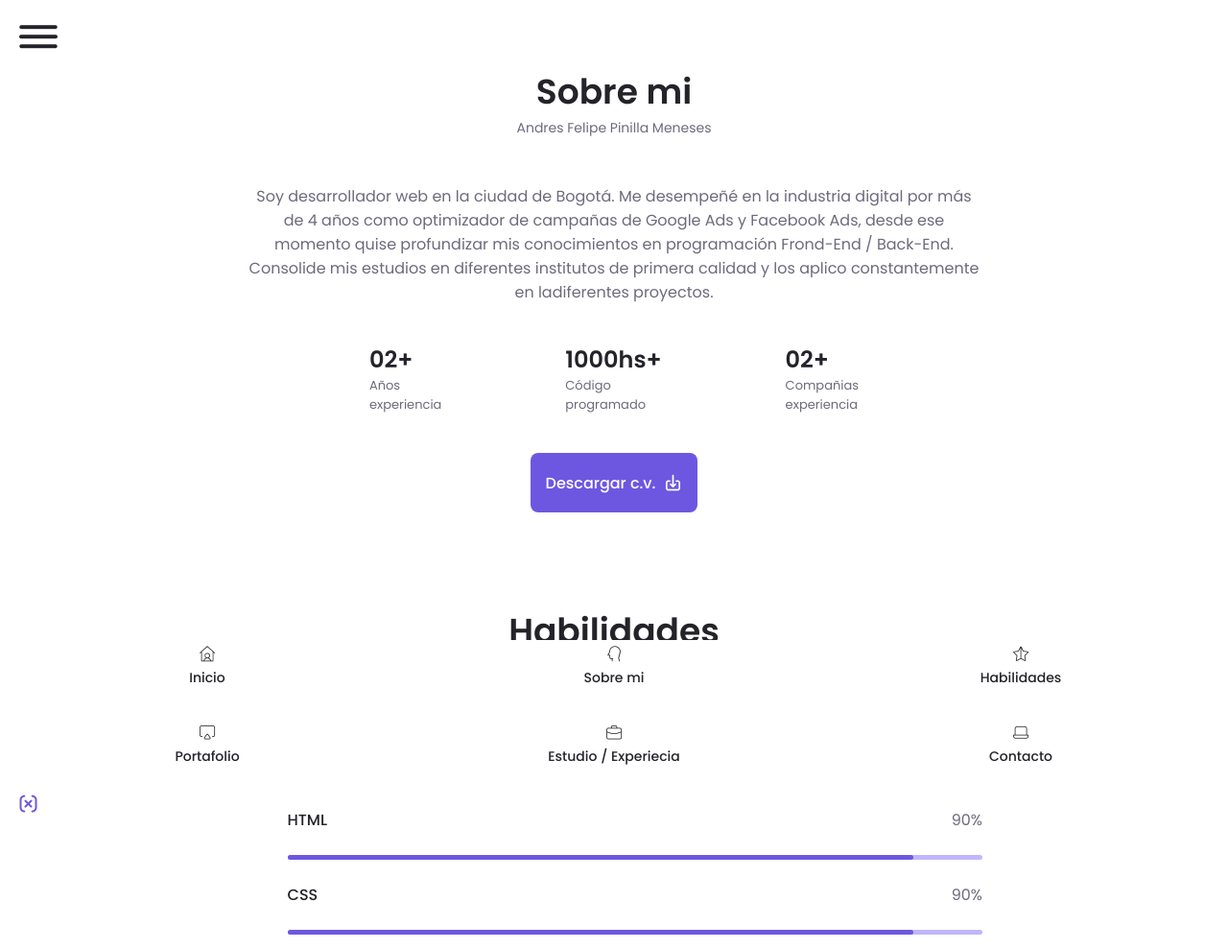
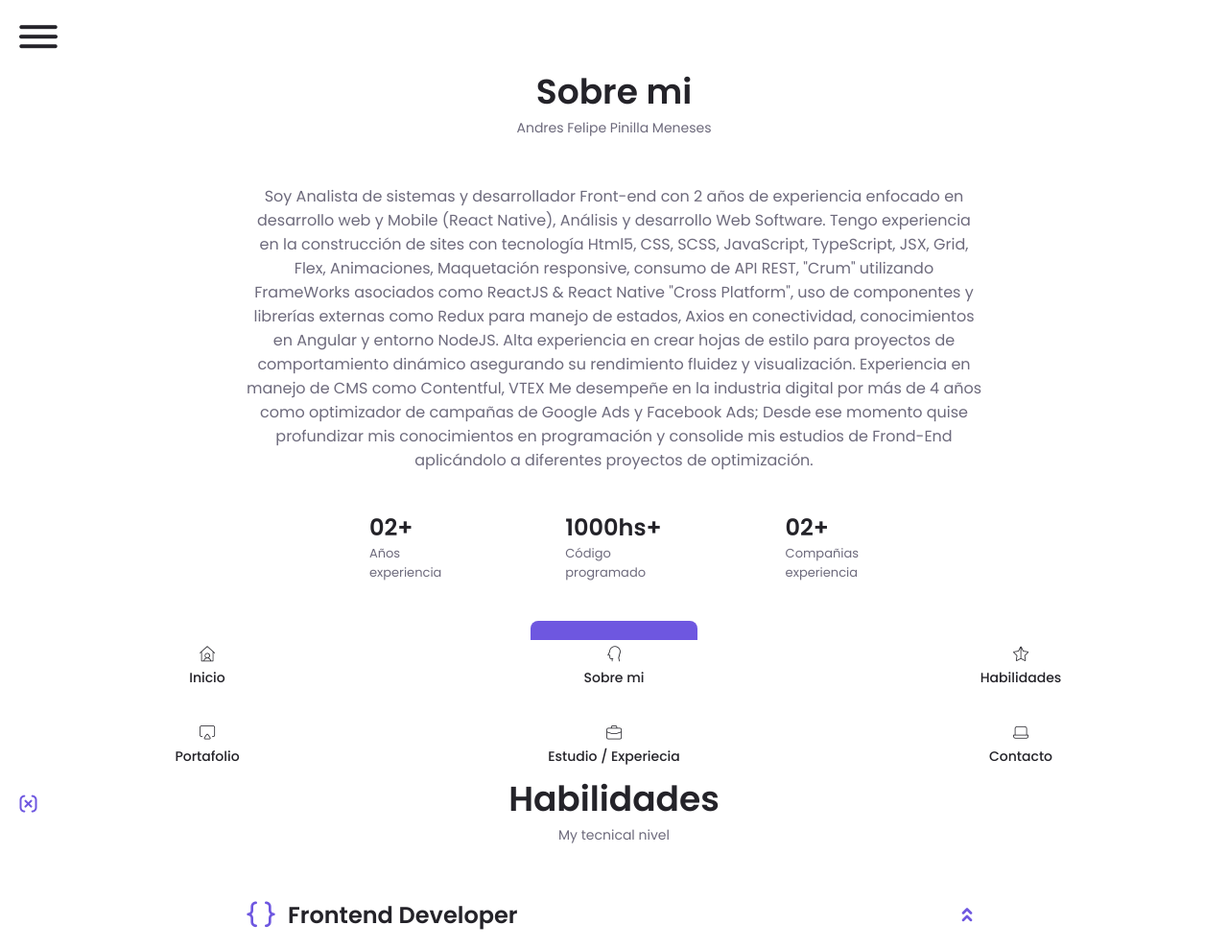
Before and after one commit to andresfelipe3112/PortafolioResponsiveAndresFelipe, a plain HTML site: page index.html in a window 1280 px wide. Shown: the part 737-1726 px from the top of the page at 96% size. Drawn offline with nearby package versions, Linux system fonts and the light colour scheme.

Commit message:
Update index.html

```diff
--- a/index.html
+++ b/index.html
@@ -189,12 +189,9 @@
 
           <div class="about__data">
             <p class="about__description">
-              Soy desarrollador web en la ciudad de Bogotá. Me desempeñé en la
-              industria digital por más de 4 años como optimizador de campañas
-              de Google Ads y Facebook Ads, desde ese momento quise profundizar
-              mis conocimientos en programación Frond-End / Back-End. Consolide
-              mis estudios en diferentes institutos de primera calidad y los
-              aplico constantemente en ladiferentes proyectos.
+              Soy Analista de sistemas y desarrollador Front-end con 2 años de experiencia enfocado en desarrollo web y Mobile (React Native), Análisis y desarrollo Web Software. Tengo experiencia en la construcción de sites con tecnología Html5, CSS, SCSS, JavaScript, TypeScript, JSX, Grid, Flex, Animaciones, Maquetación responsive, consumo de API REST, "Crum" utilizando FrameWorks asociados como ReactJS & React Native "Cross Platform", uso de componentes y librerías externas como Redux para manejo de estados, Axios en conectividad, conocimientos en Angular y entorno NodeJS. Alta experiencia en crear hojas de estilo para proyectos de comportamiento dinámico asegurando su rendimiento fluidez y visualización. Experiencia en manejo de CMS como Contentful, VTEX
+
+              Me desempeñe en la industria digital por más de 4 años como optimizador de campañas de Google Ads y Facebook Ads; Desde ese momento quise profundizar mis conocimientos en programación y consolide mis estudios de Frond-End aplicándolo a diferentes proyectos de optimización.
             </p>
 
             <div class="about__info">
```
